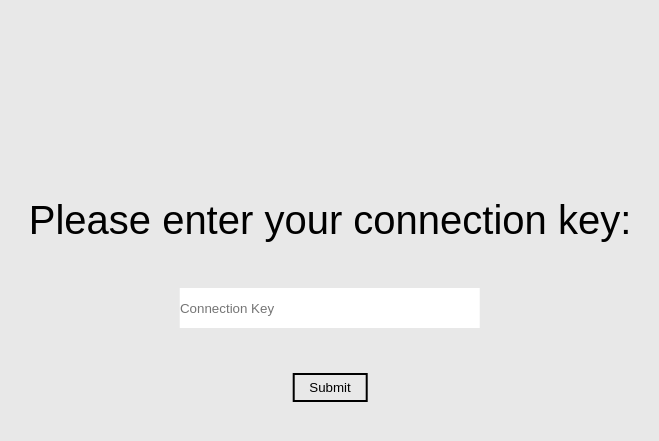
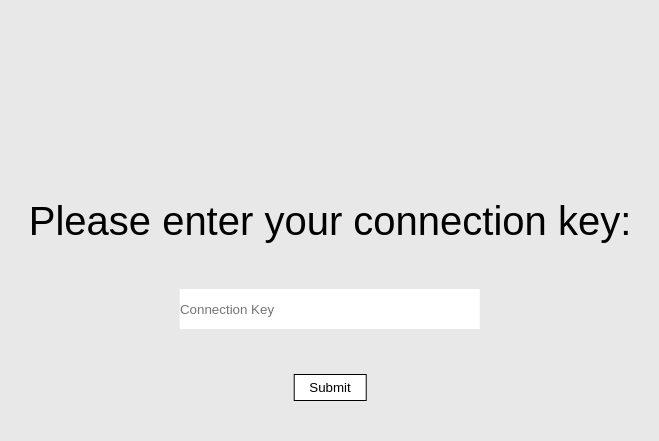
Before and after one commit to cRoberts2-18/FlyingCompute, a Flask app: page /search/ in a window 1280 px wide. Shown: the part 100-541 px from the top of the page, without its empty margins (310-969 px from the left). Run offline with Flask 2, Linux system fonts and the light colour scheme; some libraries are stand-ins or nearby versions.

Commit message:
Update style.css

```diff
--- a/static/css/style.css
+++ b/static/css/style.css
@@ -159,9 +159,9 @@
         width: 300px;
     }
     .buttonstyle{
-        background-color: #e8e8e8;
+        background-color: #ffffff;
         padding: 5px 15px;
-        border: 2px solid;
+        border: 1px solid;
         border-color: black;
     }
     .labels{
```
